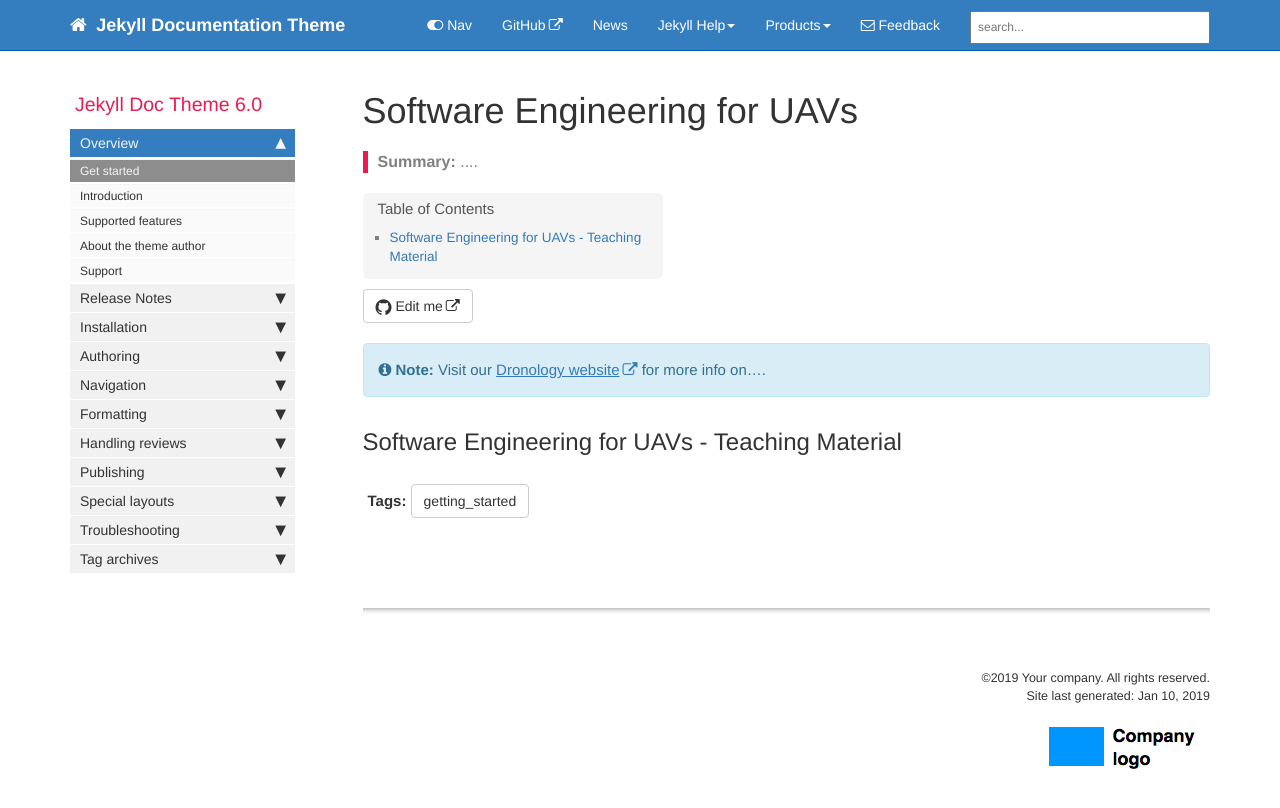
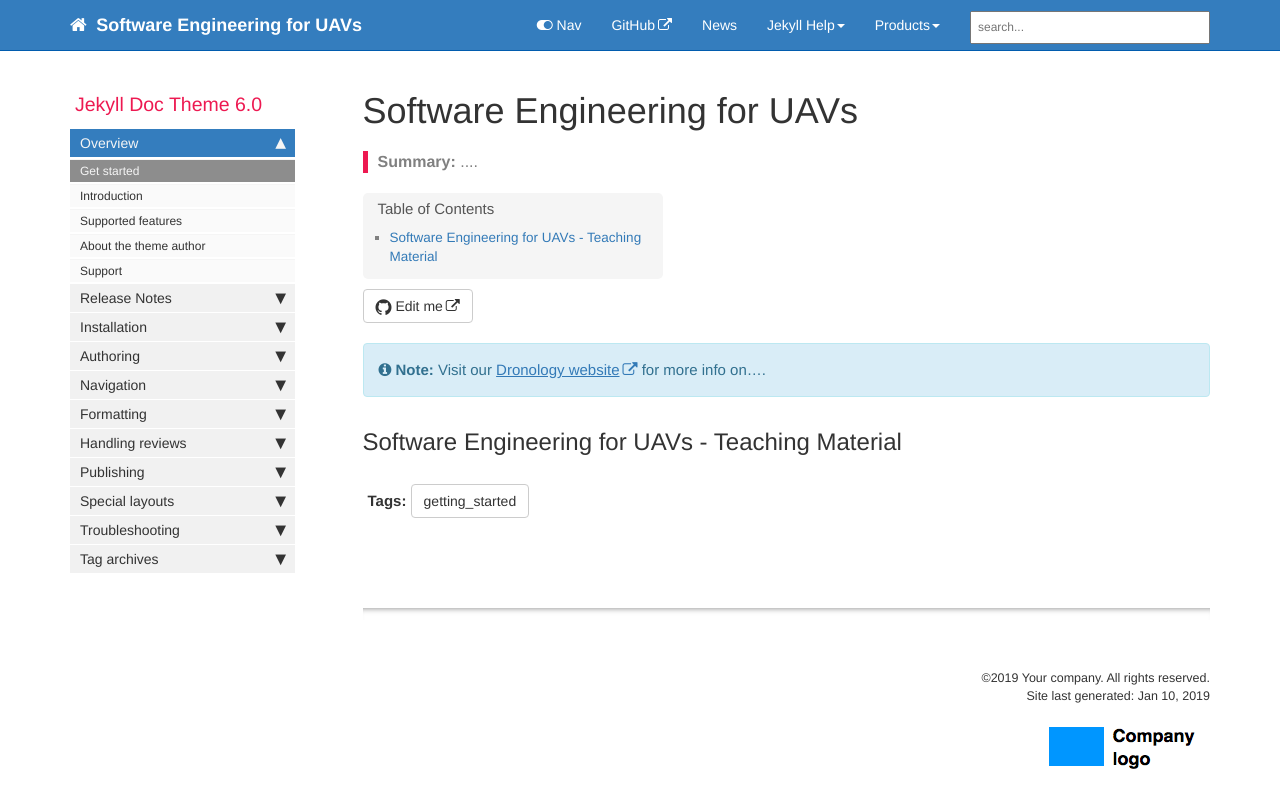
Before and after one commit to SAREC-Lab/sedrones, a Jekyll site: the page built from index.md, in a window 1280 px wide. Shown: the top 808 px of the page. Built offline with Jekyll 4.4.1, drawn with Linux system fonts in a browser that asks for light colours; nearby versions of some CDN libraries; comment, search, counter and statistics services are not loaded.

Commit message:
config file updated

```diff
--- a/_config.yml
+++ b/_config.yml
@@ -3,10 +3,10 @@ repository: tomjoht/documentation-theme-jekyll
 output: web
 # this property is useful for conditional filtering of content that is separate from the PDF.
 
-topnav_title: Jekyll Documentation Theme
+topnav_title: Software Engineering for UAVs
 # this appears on the top navigation bar next to the home button
 
-site_title: Jekyll theme for documentation
+site_title: Software Engineering for UAVs
 # this appears in the html browser tab for the site title (seen mostly by search engines, not users)
 
 company_name: Your company
@@ -18,10 +18,10 @@ github_editme_path: tomjoht/documentation-theme-jekyll/blob/gh-pages/
 # gitlab_editme_path: tomjoht/documentation-theme-jekyll/blob/gh-pages/
 # if you're using GitLab, provide the basepath to the branch you've created for reviews, following the sample here. if not, leave this value blank.
 
-disqus_shortname: idratherbewriting
+disqus_shortname:
 # if you're using disqus for comments, add the shortname here. if not, leave this value blank.
 
-google_analytics: UA-66296557-1
+google_analytics:
 # if you have google-analytics ID, put it in. if not, edit this value to blank.
 
 host: 127.0.0.1
@@ -37,10 +37,10 @@ exclude:
 
 feedback_subject_line: Jekyll documentation theme
 
-feedback_email: tomjoht@gmail.com
+feedback_email: uavs@asd.com
 # used as a contact email for the Feedback link in the top navigation bar
 
-# feedback_disable: true
+feedback_disable: true
 # if you uncomment the previous line, the Feedback link gets removed
 
 # feedback_text: "Need help?"
@@ -107,7 +107,7 @@ sidebars:
 - product2_sidebar
 - other
 
-description: "Intended as a documentation theme based on Jekyll for technical writers documenting software and other technical products, this theme has all the elements you would need to handle multiple products with both multi-level sidebar navigation, tags, and other documentation features."
+description: "UAV Teaching material"
 # the description is used in the feed.xml file
 
 # needed for sitemap.xml file only
```
